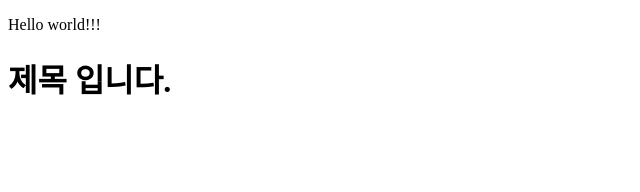
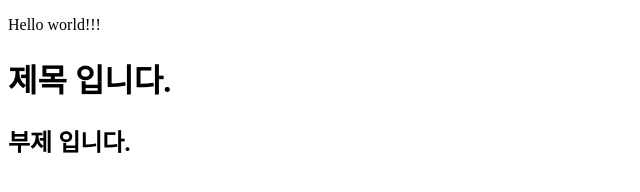
Before and after one commit to Ori0916/Web1, a plain HTML site: page index.html in a window 1280 px wide. Shown: the whole page, without its empty margins (0-640 px from the left). Drawn offline with Linux system fonts and the light colour scheme.

Commit message:
부제 추가

```diff
--- a/index.html
+++ b/index.html
@@ -8,5 +8,6 @@
 <body>
     <p>Hello world!!!</p>
     <H1>제목 입니다.</H1>
+    <h2>부제 입니다.</h2>
 </body>
 </html>
```
